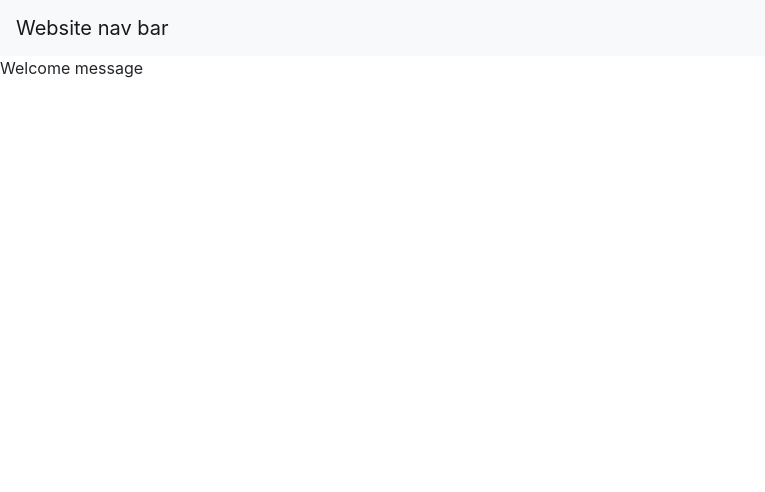
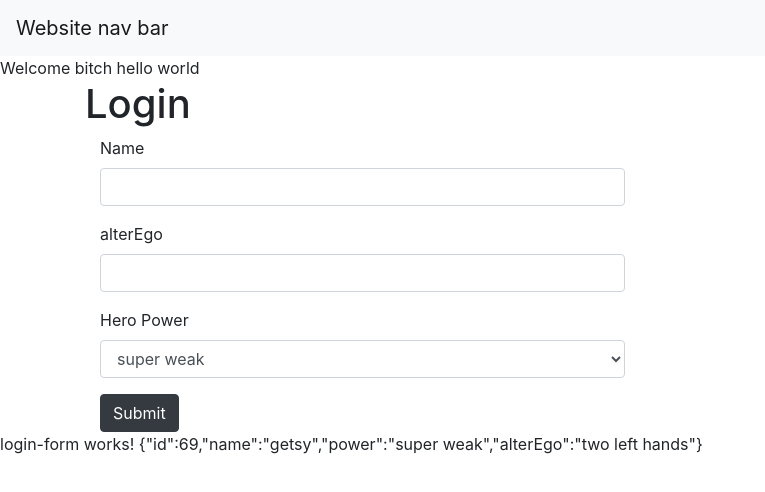
Before and after one commit to KadeHels/BlackRaven, an Angular app in the folder BlackRaven/: page / in a window 1280 px wide. Shown: the top 492 px of the page, without its empty margins (0-765 px from the left). Built offline with nearby package versions, Linux system fonts and the light colour scheme.

Commit message:
login
added some shit

```diff
--- a/BlackRaven/src/app/home/home.component.html
+++ b/BlackRaven/src/app/home/home.component.html
@@ -1,3 +1,4 @@
 <!-- Welcom message -->
-<div>Welcome message</div>
+<div>Welcome bitch {{welcomeMessage}}</div>
+<app-login-form></app-login-form>
 <!-- Footer -->
--- a/BlackRaven/src/app/home/home.component.ts
+++ b/BlackRaven/src/app/home/home.component.ts
@@ -6,7 +6,7 @@ import { Component, OnInit } from '@angular/core';
   styleUrls: ['./home.component.css']
 })
 export class HomeComponent implements OnInit {
-
+welcomeMessage='hello world';
   constructor() { }
 
   ngOnInit() {
--- a/BlackRaven/src/app/login-form/login-form.component.html
+++ b/BlackRaven/src/app/login-form/login-form.component.html
@@ -1,3 +1,28 @@
+<div class="container">
+  <h1>Login</h1>
+  <form class="col-6">
+    <div class="form-group">
+      <label for="name">Name</label>
+      <input type="text" class="form-control" id="name" required>
+    </div>
+
+    <div class="form-group">
+      <label for="alterEgo">alterEgo</label>
+      <input type="text" class="form-control" id="alterEgo">
+    </div>
+    <div class="form-group">
+      <label for="power">Hero Power</label>
+      <select class="form-control" name="power" id="power" required>
+          <option *ngFor="let pow of powers" [value]="pow">{{pow}}</option>
+      </select>
+    </div>
+
+    <button type="submit" class="btn btn-dark">Submit</button>
+
+  </form>
+</div>
+
 <p>
   login-form works!
+  {{diagnostic}}
 </p>
--- a/BlackRaven/src/app/login-form/login-form.component.ts
+++ b/BlackRaven/src/app/login-form/login-form.component.ts
@@ -1,15 +1,19 @@
-import { Component, OnInit } from '@angular/core';
-
+import { Component} from '@angular/core';
+import {User} from '../shared/user'
 @Component({
   selector: 'app-login-form',
   templateUrl: './login-form.component.html',
   styleUrls: ['./login-form.component.css']
 })
-export class LoginFormComponent implements OnInit {
+export class LoginFormComponent {
+powers = ['super weak', 'extra long hair', 'blushing', 'smelly farts']
 
-  constructor() { }
+model = new User(69, 'getsy', this.powers[0], 'two left hands');
 
-  ngOnInit() {
-  }
+submitted = false;
+
+onSubmit() {this.submitted = true; }
+
+get diagnostic() {return JSON.stringify(this.model); }
 
 }
```
Also changed, not shown: BlackRaven/src/app/app.component.html (line endings or trailing spaces), 1 other file (tests, documents, lock files or other folders).
